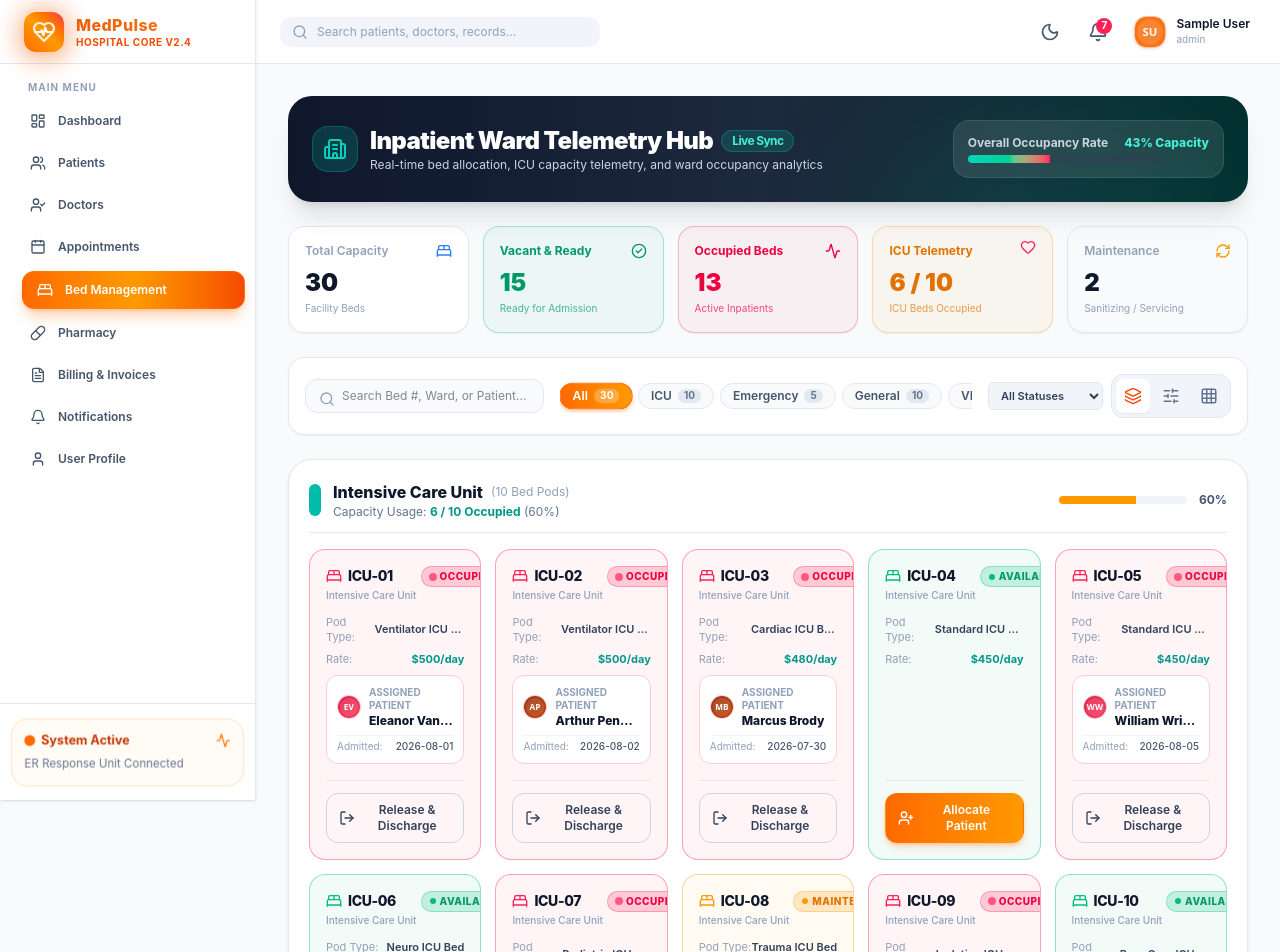
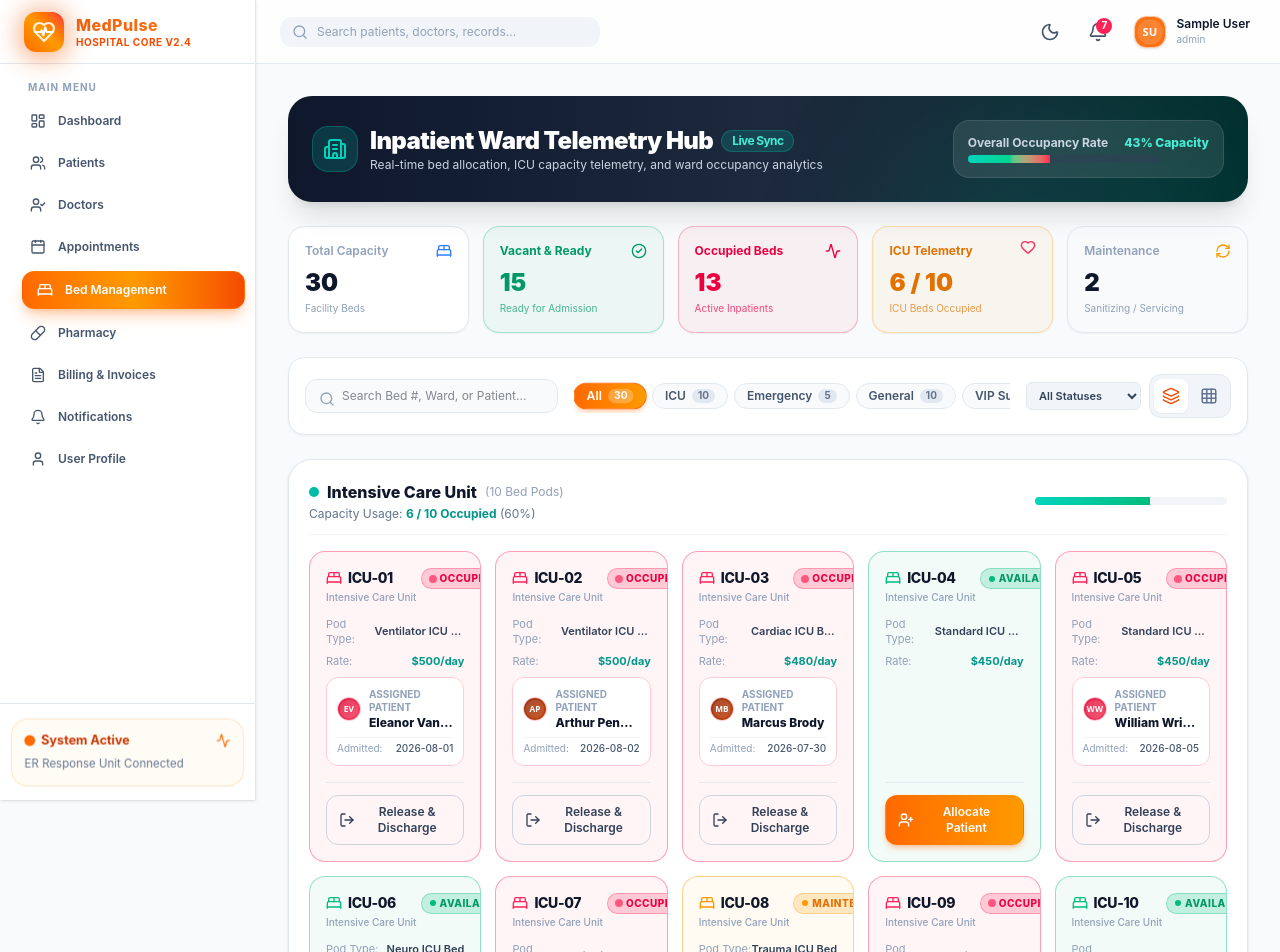
Before and after one commit to Sushanth666/Medpulse-Hospital-Management-System, a React (Vite) app: page /beds in a window 1280 px wide. Shown: the top 952 px of the page. Built offline with nearby package versions, Linux system fonts and the light colour scheme; sample sign-in values are in the browser's storage.

Commit message:
feat(bed-management): add in-place inline patient allocation widget directly inside BedPodCard

```diff
--- a/src/pages/BedManagement.jsx
+++ b/src/pages/BedManagement.jsx
@@ -29,14 +29,13 @@ import {
 import { getDoctorAvatar } from '../data/mockData';
 
 export const BedManagement = () => {
-  const { beds, releaseBed, updateBedStatus } = useHospital();
+  const { beds, patients, assignBed, releaseBed, updateBedStatus } = useHospital();
   const { addToast } = useToast();
 
   const [searchQuery, setSearchQuery] = useState('');
   const [selectedWard, setSelectedWard] = useState('All');
   const [selectedStatus, setSelectedStatus] = useState('All');
   const [viewMode, setViewMode] = useState('blueprint'); // 'blueprint' | 'grid'
-  const [selectedBedToAssign, setSelectedBedToAssign] = useState(null);
 
   // Wards List
   const wards = ['All', ...Array.from(new Set(beds.map(b => b.ward)))];
@@ -61,6 +60,12 @@ export const BedManagement = () => {
   const icuBeds = beds.filter(b => b.ward === 'Intensive Care Unit');
   const icuOccupied = icuBeds.filter(b => b.status === 'Occupied').length;
   const occupancyRate = Math.round((occupiedBeds / totalBeds) * 100);
+
+  const handleConfirmAssign = (bedId, patientId, patientName) => {
+    assignBed(bedId, patientId, patientName);
+    const bedObj = beds.find(b => b.id === bedId);
+    addToast(`Bed ${bedObj?.bedNumber || bedId} allocated to ${patientName}!`, 'success');
+  };
 
   const handleRelease = (bed) => {
     if (window.confirm(`Release Bed ${bed.bedNumber} occupied by ${bed.patientName}?`)) {
@@ -249,24 +254,13 @@ export const BedManagement = () => {
               <Layers className="w-4.5 h-4.5" />
             </button>
             <button
-              onClick={() => setViewMode('kanban')}
-              className={`p-2 rounded-lg text-xs transition-all cursor-pointer ${
-                viewMode === 'kanban'
-                  ? 'bg-white dark:bg-slate-700 text-orange-600 dark:text-orange-400 shadow-xs font-bold'
-                  : 'text-slate-500 hover:text-slate-900 dark:hover:text-slate-200'
-              }`}
-              title="Tactical Ward Kanban Columns"
-            >
-              <SlidersHorizontal className="w-4.5 h-4.5" />
-            </button>
-            <button
               onClick={() => setViewMode('grid')}
               className={`p-2 rounded-lg text-xs transition-all cursor-pointer ${
                 viewMode === 'grid'
                   ? 'bg-white dark:bg-slate-700 text-orange-600 dark:text-orange-400 shadow-xs font-bold'
                   : 'text-slate-500 hover:text-slate-900 dark:hover:text-slate-200'
               }`}
-              title="Grid Telemetry View"
+              title="Flat Grid View"
             >
               <Grid className="w-4.5 h-4.5" />
             </button>
@@ -274,61 +268,57 @@ export const BedManagement = () => {
         </div>
       </div>
 
-      {/* Mode 1: Blueprint Mode (Grouped Ward Wings) */}
+      {/* Mode 1: Ward Blueprint Architectural View */}
       {viewMode === 'blueprint' && (
         <div className="space-y-6">
-          {Object.entries(bedsByWard)
-            .filter(([wardName]) => selectedWard === 'All' || selectedWard === wardName)
-            .map(([wardName, wardBeds]) => {
+          {Object.keys(bedsByWard)
+            .filter(ward => selectedWard === 'All' || ward === selectedWard)
+            .map(wardName => {
+              const wardBeds = bedsByWard[wardName];
               const matchesFilter = wardBeds.filter(b => {
-                const matchesSt = selectedStatus === 'All' || b.status === selectedStatus;
-                const matchesQ =
+                const matchesStatus = selectedStatus === 'All' || b.status === selectedStatus;
+                const matchesSearch =
                   b.bedNumber.toLowerCase().includes(searchQuery.toLowerCase()) ||
                   (b.patientName && b.patientName.toLowerCase().includes(searchQuery.toLowerCase()));
-                return matchesSt && matchesQ;
+                return matchesStatus && matchesSearch;
               });
 
-              if (matchesFilter.length === 0) return null;
+              if (matchesFilter.length === 0 && (selectedStatus !== 'All' || searchQuery)) return null;
 
               const wardOccupied = wardBeds.filter(b => b.status === 'Occupied').length;
-              const wardCapRate = Math.round((wardOccupied / wardBeds.length) * 100);
+              const wardPct = Math.round((wardOccupied / wardBeds.length) * 100);
 
               return (
                 <div
                   key={wardName}
-                  className="p-5 rounded-3xl bg-white dark:bg-slate-900 border border-slate-200 dark:border-slate-800 space-y-4 shadow-sm"
+                  className="bg-white dark:bg-slate-900 border border-slate-200 dark:border-slate-800 rounded-3xl p-5 shadow-sm space-y-4"
                 >
-                  <div className="flex flex-col sm:flex-row sm:items-center justify-between gap-2 pb-3 border-b border-slate-200 dark:border-slate-800">
-                    <div className="flex items-center gap-3">
-                      <div className="w-3 h-8 rounded-full bg-teal-500" />
+                  <div className="flex flex-col sm:flex-row sm:items-center justify-between gap-2 pb-3 border-b border-slate-100 dark:border-slate-800">
                     <div>
-                        <h3 className="text-base font-extrabold text-slate-900 dark:text-white flex items-center gap-2">
+                      <h3 className="text-base font-extrabold text-slate-900 dark:text-slate-100 flex items-center gap-2">
+                        <span className="w-2.5 h-2.5 rounded-full bg-teal-500 inline-block" />
                         {wardName}
-                          <span className="text-xs font-normal text-slate-400">({wardBeds.length} Bed Pods)</span>
+                        <span className="text-xs text-slate-400 font-normal">({wardBeds.length} Bed Pods)</span>
                       </h3>
-                        <p className="text-xs text-slate-500 dark:text-slate-400">
-                          Capacity Usage: <strong className="text-teal-600 dark:text-teal-400">{wardOccupied} / {wardBeds.length} Occupied</strong> ({wardCapRate}%)
+                      <p className="text-xs text-slate-500 dark:text-slate-400 mt-0.5">
+                        Capacity Usage: <span className="font-bold text-teal-600 dark:text-teal-400">{wardOccupied} / {wardBeds.length} Occupied</span> ({wardPct}%)
                       </p>
                     </div>
-                    </div>
-                    <div className="flex items-center gap-3">
-                      <div className="w-32 h-2 rounded-full bg-slate-100 dark:bg-slate-800 overflow-hidden">
+                    <div className="w-full sm:w-48 h-2 rounded-full bg-slate-100 dark:bg-slate-800 overflow-hidden">
                       <div
-                          className={`h-full transition-all duration-300 ${
-                            wardCapRate > 80 ? 'bg-rose-500' : wardCapRate > 50 ? 'bg-amber-500' : 'bg-emerald-500'
-                          }`}
-                          style={{ width: `${wardCapRate}%` }}
+                        className="h-full bg-gradient-to-r from-teal-400 to-emerald-500"
+                        style={{ width: `${wardPct}%` }}
                       />
                     </div>
-                      <span className="text-xs font-bold text-slate-600 dark:text-slate-300">{wardCapRate}%</span>
                   </div>
-                  </div>
+
                   <div className="grid grid-cols-1 sm:grid-cols-2 md:grid-cols-3 lg:grid-cols-5 gap-3.5">
                     {matchesFilter.map((bed) => (
                       <BedPodCard
                         key={bed.id}
                         bed={bed}
-                        onAssign={() => setSelectedBedToAssign(bed)}
+                        patients={patients}
+                        onConfirmAssign={handleConfirmAssign}
                         onRelease={() => handleRelease(bed)}
                         onToggleMaintenance={() => handleToggleMaintenance(bed)}
                       />
@@ -340,98 +330,33 @@ export const BedManagement = () => {
         </div>
       )}
 
-      {/* Mode 2: Tactical Ward Kanban Columns */}
-      {viewMode === 'kanban' && (
-        <div className="flex gap-5 overflow-x-auto pb-6 pt-2 items-start custom-scrollbar">
-          {Object.entries(bedsByWard)
-            .filter(([wardName]) => selectedWard === 'All' || selectedWard === wardName)
-            .map(([wardName, wardBeds]) => {
-              const matchesFilter = wardBeds.filter(b => {
-                const matchesSt = selectedStatus === 'All' || b.status === selectedStatus;
-                const matchesQ =
-                  b.bedNumber.toLowerCase().includes(searchQuery.toLowerCase()) ||
-                  (b.patientName && b.patientName.toLowerCase().includes(searchQuery.toLowerCase()));
-                return matchesSt && matchesQ;
-              });
-
-              const wardOccupied = wardBeds.filter(b => b.status === 'Occupied').length;
-              const wardCapRate = Math.round((wardOccupied / wardBeds.length) * 100);
-
-              return (
-                <div
-                  key={wardName}
-                  className="w-80 flex-shrink-0 p-4 rounded-3xl bg-slate-50 dark:bg-slate-900 border border-slate-200 dark:border-slate-800 space-y-3 shadow-sm flex flex-col max-h-[800px]"
-                >
-                  <div className="pb-2 border-b border-slate-200 dark:border-slate-800 space-y-2">
-                    <div className="flex items-center justify-between">
-                      <h4 className="text-sm font-extrabold text-slate-900 dark:text-white truncate max-w-[180px]">
-                        {wardName}
-                      </h4>
-                      <span className="text-[11px] font-bold px-2.5 py-0.5 rounded-full bg-teal-500/10 text-teal-600 dark:text-teal-400 border border-teal-500/20">
-                        {wardOccupied} / {wardBeds.length}
-                      </span>
-                    </div>
-                    <div className="w-full h-1.5 rounded-full bg-slate-200 dark:bg-slate-800 overflow-hidden">
-                      <div
-                        className={`h-full transition-all ${
-                          wardCapRate > 80 ? 'bg-rose-500' : wardCapRate > 50 ? 'bg-amber-500' : 'bg-emerald-500'
-                        }`}
-                        style={{ width: `${wardCapRate}%` }}
-                      />
-                    </div>
-                  </div>
-                  <div className="space-y-3 overflow-y-auto pr-1 custom-scrollbar flex-1">
-                    {matchesFilter.map((bed) => (
-                      <BedPodCard
-                        key={bed.id}
-                        bed={bed}
-                        onAssign={() => setSelectedBedToAssign(bed)}
-                        onRelease={() => handleRelease(bed)}
-                        onToggleMaintenance={() => handleToggleMaintenance(bed)}
-                      />
-                    ))}
-                    {matchesFilter.length === 0 && (
-                      <div className="p-6 text-center text-xs text-slate-400 font-medium">
-                        No beds match filters in this ward
-                      </div>
-                    )}
-                  </div>
-                </div>
-              );
-            })}
-        </div>
-      )}
-
-      {/* Mode 3: Flat Grid View */}
+      {/* Mode 2: Flat Grid View */}
       {viewMode === 'grid' && (
         <div className="grid grid-cols-1 sm:grid-cols-2 md:grid-cols-3 lg:grid-cols-5 gap-3.5">
           {filteredBeds.map((bed) => (
             <BedPodCard
               key={bed.id}
               bed={bed}
-              onAssign={() => setSelectedBedToAssign(bed)}
+              patients={patients}
+              onConfirmAssign={handleConfirmAssign}
               onRelease={() => handleRelease(bed)}
               onToggleMaintenance={() => handleToggleMaintenance(bed)}
             />
           ))}
         </div>
       )}
-
-      {/* Assign Bed Modal */}
-      <AssignBedModal
-        isOpen={!!selectedBedToAssign}
-        onClose={() => setSelectedBedToAssign(null)}
-        selectedBed={selectedBedToAssign}
-      />
     </div>
   );
 };
 
-// Reusable Visual Bed Pod Card Component
-const BedPodCard = ({ bed, onAssign, onRelease, onToggleMaintenance }) => {
+// Reusable Visual Bed Pod Card Component with Inline Allocation
+const BedPodCard = ({ bed, patients = [], onConfirmAssign, onRelease, onToggleMaintenance }) => {
   const isOccupied = bed.status === 'Occupied';
   const isAvailable = bed.status === 'Available';
   const isMaintenance = bed.status === 'Maintenance';
+
+  const [isAllocating, setIsAllocating] = useState(false);
+  const [selectedPatientId, setSelectedPatientId] = useState('');
 
   return (
     <div
@@ -524,15 +449,63 @@ const BedPodCard = ({ bed, onAssign, onRelease, onToggleMaintenance }) => {
         </div>
       </div>
 
+      {/* Inline Allocation Widget Container */}
+      {isAvailable && isAllocating && (
+        <div className="mt-3 p-3 rounded-2xl bg-orange-50/90 dark:bg-slate-800/90 border border-orange-500/30 space-y-2.5 animate-fade-in text-xs">
+          <label className="block text-[10px] font-extrabold text-orange-600 dark:text-orange-400 uppercase tracking-wider">
+            Select Patient to Admit
+          </label>
+          <select
+            value={selectedPatientId}
+            onChange={(e) => setSelectedPatientId(e.target.value)}
+            className="w-full px-2.5 py-1.5 text-xs font-semibold bg-white dark:bg-slate-900 border border-slate-300 dark:border-slate-700 rounded-xl outline-none focus:ring-2 focus:ring-orange-500 text-slate-900 dark:text-slate-100 cursor-pointer"
+          >
+            <option value="">-- Choose Patient --</option>
+            {patients.map(p => (
+              <option key={p.id} value={p.id}>
+                {p.name} ({p.department})
+              </option>
+            ))}
+          </select>
+          <div className="flex items-center gap-1.5 pt-1">
+            <button
+              type="button"
+              onClick={() => {
+                setIsAllocating(false);
+                setSelectedPatientId('');
+              }}
+              className="flex-1 py-1.5 px-2 text-[11px] font-bold text-slate-600 dark:text-slate-300 bg-white dark:bg-slate-900 border border-slate-200 dark:border-slate-700 rounded-xl hover:bg-slate-100 transition-colors cursor-pointer"
+            >
+              Cancel
+            </button>
+            <button
+              type="button"
+              disabled={!selectedPatientId}
+              onClick={() => {
+                const p = patients.find(pat => pat.id === selectedPatientId);
+                if (p) {
+                  onConfirmAssign(bed.id, p.id, p.name);
+                  setIsAllocating(false);
+                  setSelectedPatientId('');
+                }
+              }}
+              className="flex-1 py-1.5 px-2 text-[11px] font-bold text-white bg-gradient-to-r from-orange-500 to-amber-500 rounded-xl shadow-xs hover:from-orange-600 hover:to-amber-600 disabled:opacity-50 disabled:cursor-not-allowed transition-colors cursor-pointer"
+            >
+              Confirm
+            </button>
+          </div>
+        </div>
+      )}
+
       {/* Pod Action Button */}
       <div className="mt-4 pt-3 border-t border-slate-200/80 dark:border-slate-800/80">
-        {isAvailable && (
+        {isAvailable && !isAllocating && (
           <Button
             variant="primary"
             size="sm"
             icon={UserPlus}
             className="w-full bg-gradient-to-r from-orange-500 to-amber-500 hover:from-orange-600 hover:to-amber-600 text-white font-semibold text-xs py-2 rounded-xl shadow-md shadow-orange-500/30"
-            onClick={onAssign}
+            onClick={() => setIsAllocating(true)}
           >
             Allocate Patient
           </Button>
```
Lines whose indentation alone changed are shown as unchanged.
